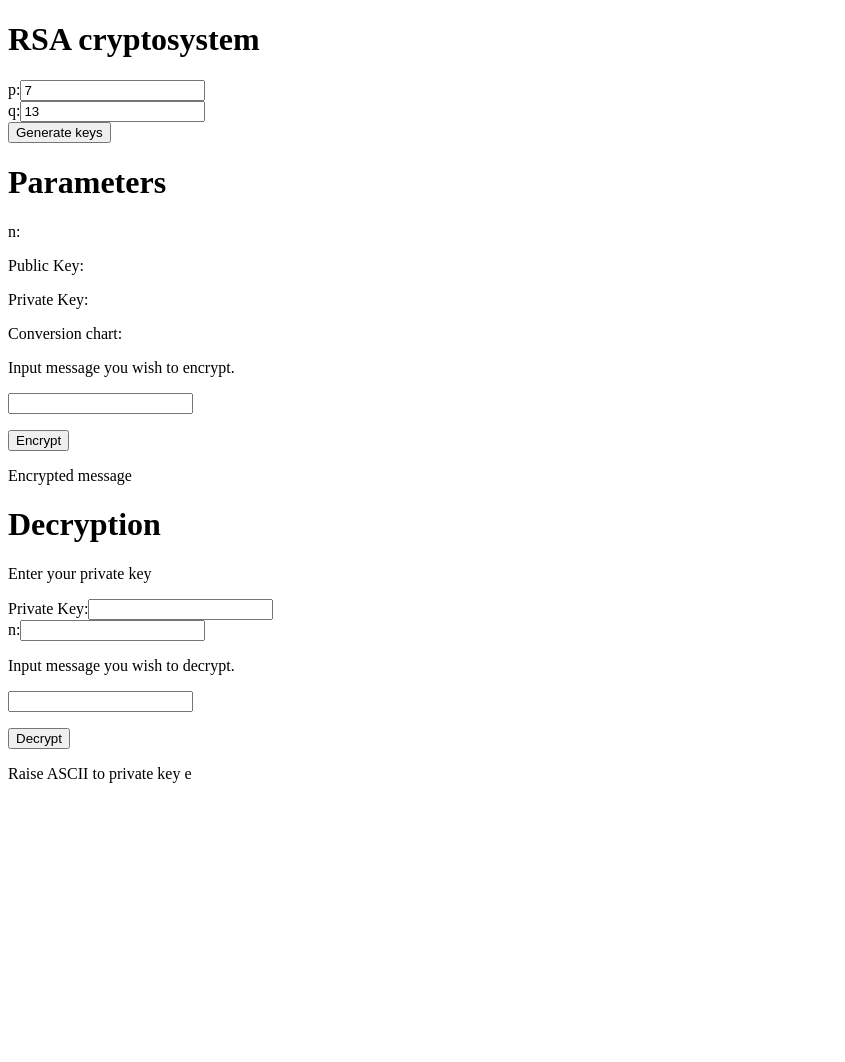
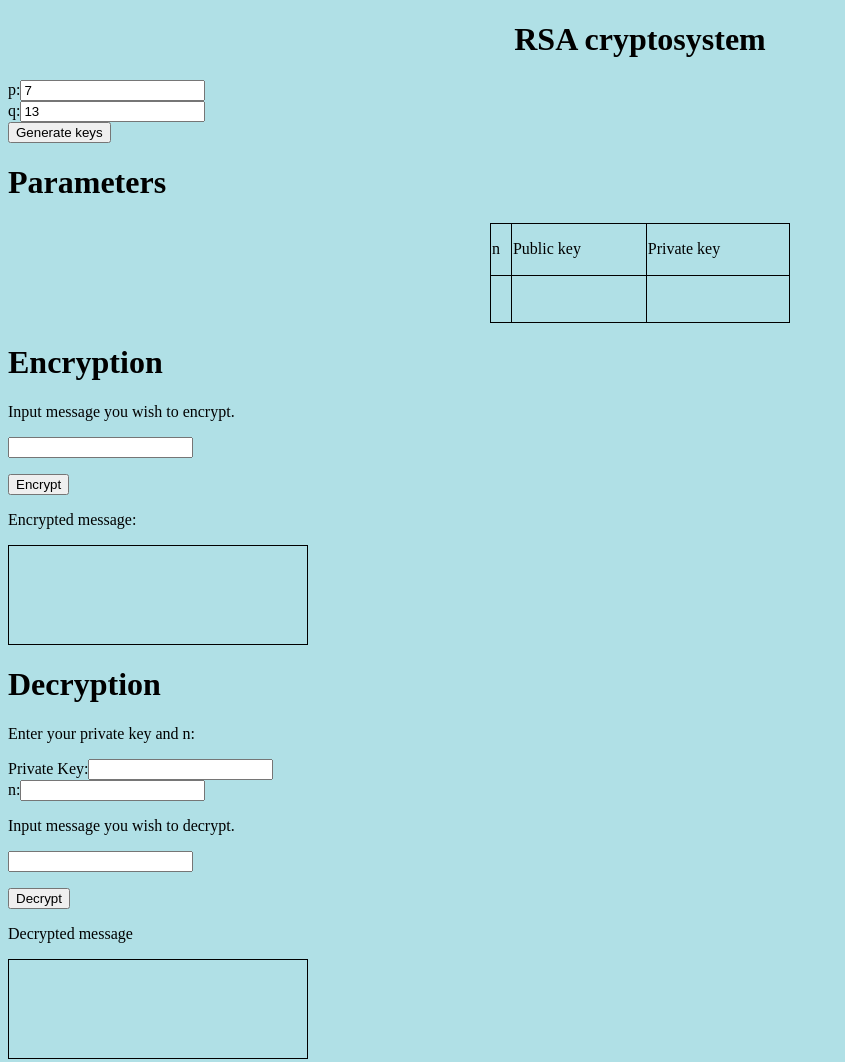
Before and after one commit to abhishekshuklamath/basic-RSA, a plain HTML site: page index.html in a window 1280 px wide. Shown: the whole page, without its empty margins (0-845 px from the left). Before the commit the page ends 800 px from the top, so only its background shows below. Drawn offline with Linux system fonts and the light colour scheme.

Commit message:
beautification and ability to take upper case alphabets too

```diff
--- a/encrypt.js
+++ b/encrypt.js
@@ -51,6 +51,7 @@ function EncryptMessage(e,n,x){
     var ascii_to_pub=new Array(x.length);
     var e=parseInt(e);
     var n=parseInt(n);
+    var x = x.toLowerCase();
     for(var i=0;i<x.length;i++){
         ascii_to_pub[i]=ModExp(dict[x[i]],e,n);
         //console.log("here",dict[x[i]],e,n,ModExp(dict[x[i]],e,n));
--- a/index.html
+++ b/index.html
@@ -1,11 +1,17 @@
 <!DOCTYPE html>
 <html lang="en">
+<body style="background-color:powderblue;">
+
 <head>
     <meta charset="UTF-8">
+
     <title>RSA encryption</title>
+
 </head>
-<body>
-<h1> RSA cryptosystem </h1>
+
+
+<h1 style="text-align:center;">RSA cryptosystem</h1>
+
 <form>
     p:<input type="number" name="p" id="pvalue" value="7"> <br>
     q:<input type="number" name="q" id="qvalue" value="13"> <br>
@@ -14,7 +20,41 @@ q:<input type="number" name="q" id="qvalue" value="13"> <br>
 <button onclick="keygen()">Generate keys</button>
 
 <h1>Parameters</h1>
+
+
+<head>
+    <meta name="viewport" content="width=device-width, initial-scale=1">
+    <style>
+        table, th, td {
+            border: 1px solid black;
+            border-collapse: collapse;
+        }
+
+        table.center {
+            margin-left: auto;
+            margin-right: auto;
+        }
+    </style>
+</head>
+
+<body>
+<table class="center" width="300" height="100">
+    <tr>
+        <td> n </td>
+        <td> Public key</td>
+        <td> Private key</td>
+    </tr>
+
+    <tr>
+        <td><p id="totalmod"></p></td>
+        <td><p id="pubkey"></p> </td>
+        <td><p id="prvkey"></p> </td>
+    </tr>
+</table>
+</body>
+<!--
 <div>
+
    n:<p id="totalmod"></p>
 
    Public Key: <p id="pubkey"></p>
@@ -23,8 +63,8 @@ Private Key:<p id="prvkey"></p>
 
 
    Conversion chart:
-</div>
 
+</div>  -->
 <script type="text/javascript" src="EEA.js"></script>
 
 <script>
@@ -52,7 +92,7 @@ Private Key:<p id="prvkey"></p>
     }
 </script>
 
-
+<h1>Encryption</h1>
 <div>
     <p> Input message you wish to encrypt.</p>
     <p><input type="text" id="myText" value=""> </p>
@@ -73,14 +113,23 @@ Private Key:<p id="prvkey"></p>
             console.log("html output",ee,nn,EncryptMessage(ee,nn,xx));
         }
     </script>
-    <p> Encrypted message</p>
+<p>Encrypted message:</p>
+    <body>
+    <table width="300" height="100">
+        <tr>
+            <td>  <p id="Encrypted_message"></p> </td>
+        </tr>
+    </table>
+    </body>
+
+  <!--  <p> Encrypted message</p>
     <p id="Encrypted_message"></p>
+    -->
 
 </div>
 
-
-<h1> Decryption</h1>
-<p> Enter your private key </p>
+<h1>Decryption</h1>
+<p> Enter your private key and n:</p>
 <form>
     Private Key:<input type="number" id="privkey"> <br>
     n:<input type="number" id="totaln"> <br>
@@ -91,8 +140,16 @@ Private Key:<p id="prvkey"></p>
 
     <button onclick="DecryptFunction()">Decrypt</button>
 
-    <p> Raise ASCII to private key e</p>
-    <p id="asciiToMessage"></p>
+    <p> Decrypted message</p>
+    <body>
+    <table width="300" height="100">
+        <tr>
+            <td>   <p id="asciiToMessage"></p> </td>
+        </tr>
+    </table>
+    </body>
+
+
     <script type="text/javascript" src="encrypt.js"></script>
     <script>
         function DecryptFunction() {
```
Lines whose indentation alone changed are shown as unchanged.
